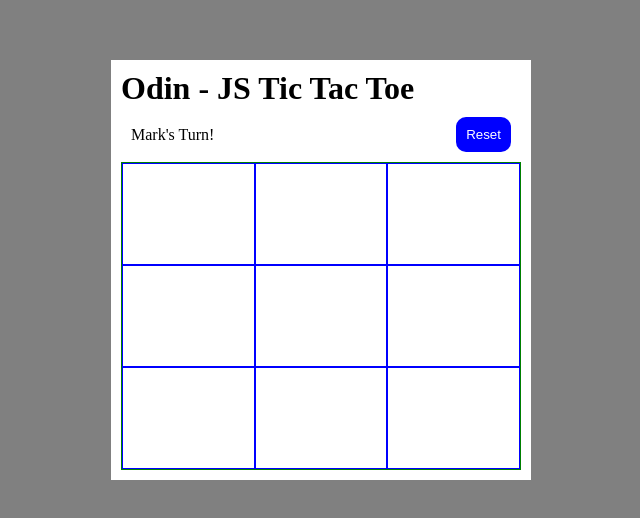
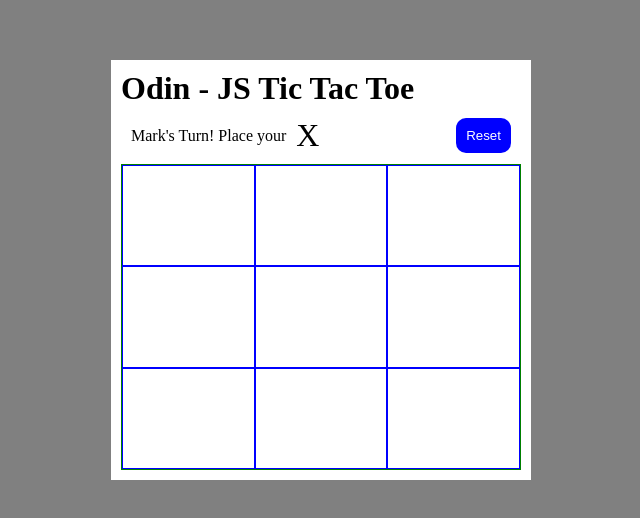
Before and after one commit to SkipperShark/odin-js-tic-tac-toe, a website: page index.html in a window 1280 px wide. Shown: the part 130-648 px from the top of the page, without its empty margins (319-959 px from the left). Drawn offline with Linux system fonts and the light colour scheme.

Commit message:
show current player name on frontend

```diff
--- a/index.html
+++ b/index.html
@@ -13,7 +13,7 @@
     <div class="options">
       <p id="currentPlayer" class="currentPlayer">
         Current Player turn :
-        <span class="currentMark" id="currentMark"></span>
+        <span class="currentMark">Foo</span>
       </p>
       <div id="resetButton">
       </div>
--- a/index.js
+++ b/index.js
@@ -4,7 +4,6 @@
 
 let displayController = (function() {
 	const ulBoard = document.getElementById("board")
-	const spanCurrentMark = document.getElementById("currentMark")
 	const divResetButton = document.getElementById("resetButton")
 	const pCurrentPlayer = document.getElementById("currentPlayer")
 
@@ -24,8 +23,13 @@
 	}
 
 	function renderCurrentPlayer(playerName, playerMark) {
-		pCurrentPlayer.textContent = `${playerName}'s Turn!`
-		spanCurrentMark.innerText = playerMark
+		pCurrentPlayer.innerHTML = ""
+		pCurrentPlayer.innerText = `${playerName}'s Turn! Place your`
+		const span = document.createElement("span")
+		span.className = "currentMark"
+		span.innerText = playerMark
+		pCurrentPlayer.appendChild(span)
+
 	}
 
 	function renderResetButton(onClickHandler) {
@@ -240,6 +244,7 @@
 	}
 
 	function _handleGameEnd() {
+		_renderDisplay()
 		if (winner.isTie === true) {
 			alert(`Tie!, thanks for playing!`)
 			return
--- a/styles.css
+++ b/styles.css
@@ -49,8 +49,14 @@
         padding: var(--general-padding);
     }
 
+    .currentPlayer {
+        display: flex;
+        align-items: center;
+    }
+
     .currentMark {
         font-size: 2rem;
+        padding: 0 var(--general-padding);
     }
 
     .board {
```
